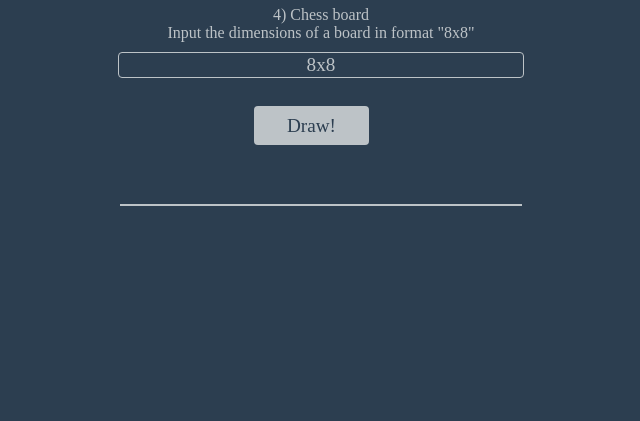
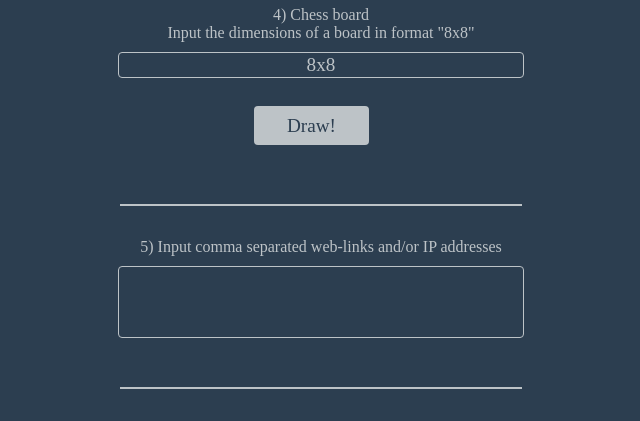
Before and after one commit to pemakhov/intro-to-fullstack, a PHP site: page / in a window 1280 px wide. Shown: the part 1114-1535 px from the top of the page, without its empty margins (319-959 px from the left). Before the commit the page ends 1320 px from the top, so only its background shows below. Run offline with PHP 8.4, Linux system fonts and the light colour scheme.

Commit message:
Added in ps2 warm-up task5

```diff
--- a/ps2-javascript-regexp/warmup/css/theme.css
+++ b/ps2-javascript-regexp/warmup/css/theme.css
@@ -43,7 +43,8 @@ form div {
 
 input[type="number"],
 input[type="text"],
-input[type="datetime-local"] {
+input[type="datetime-local"],
+textarea {
   width: 100%;
   margin: 0.5em 0;
   border: 1px solid;
@@ -56,7 +57,8 @@ input[type="datetime-local"] {
 
 input[type="number"]:focus,
 input[type="text"]:focus,
-input[type="datetime-local"]:focus {
+input[type="datetime-local"]:focus,
+textarea:focus {
   outline: none;
   border-color: var(--hover-color);
 }
@@ -88,6 +90,10 @@ input[type="button"]:active {
   background-color: var(--active-color);
   color: var(--normal-color);
   cursor: pointer;
+}
+
+textarea {
+  resize: none;
 }
 
 hr {
--- a/ps2-javascript-regexp/warmup/index.html
+++ b/ps2-javascript-regexp/warmup/index.html
@@ -41,6 +41,11 @@
     <input type="button" value="Draw!" onClick='drawBoard(getElementById("board_dimensions").value)'>
     <div id="chess_board" class="result"></div>
     <hr>
+    <div>5) Input comma separated web-links and/or IP addresses</div>
+    <textarea id="url-and-ip" rows="3" cols="30"
+    onchange="processURLAndIP(value)"></textarea>
+    <div id="list-of-url-and-ip" class="result"></div>
+    <hr>
   </form>
 </body>
 </html>
--- a/ps2-javascript-regexp/warmup/js/script.js
+++ b/ps2-javascript-regexp/warmup/js/script.js
@@ -9,6 +9,10 @@ const isNumberPattern = /^[0-9-]+$/;
 const isTimeHMSPattern = /^\d\d:[0-5]\d:[0-5]\d$/;
 const isValidDatePattern = /^(\d{4})-\d\d-\d\dT\d\d:\d\d(:\d\d$|$)/;
 const isBoardDimensionsPattern = /^\d+x\d+$/;
+const isURLPattern = /((http|https):\/\/)((www(?=\.)).|)[a-zA-Z0-9][a-zA-Z0-9-]+[a-zA-Z0-9]\.[a-zA-z-]+(\/[a-zA-Z-._~:\/?#\[\]@!$&'\(\)*+,;=]+)/;
+const isIPPattern = /((25[0-5]|1\d\d|\d\d|\d):){3}(25[0-5]|1\d\d|\d\d|\d)(,|$)/;
+
+const matchPattern = (matchingWord, pattern) => pattern.test(matchingWord);
 
 /* --- 01 --- */
 /* Calculates the sum of eligible numbers from the range from a to b */
@@ -165,3 +169,21 @@ const drawBoard = (dimensions) => {
   const height = parseInt(dimensionsArray[1], 10);
   document.getElementById('chess_board').innerHTML = constructBoard(width, height);
 };
+
+/* --- 04 --- */
+const makeLink = (source) => {
+  let link = source.trim();
+  if (matchPattern(link, isURLPattern) || matchPattern(link, isIPPattern)) {
+    console.log(matched);
+    return `<a href='${link}>${link}</a> '`;
+  }
+  return '';
+}
+
+const processURLAndIP = (linksList) => {
+  let data = linksList.split(',');
+  data = data.forEach((link) => makeLink(link));
+  console.log(data);
+  const result = data.reduce((accumulator, link) => accumulator + link, 0);
+  document.getElementById('list-of-url-and-ip').innerHTML = result;
+};
```
